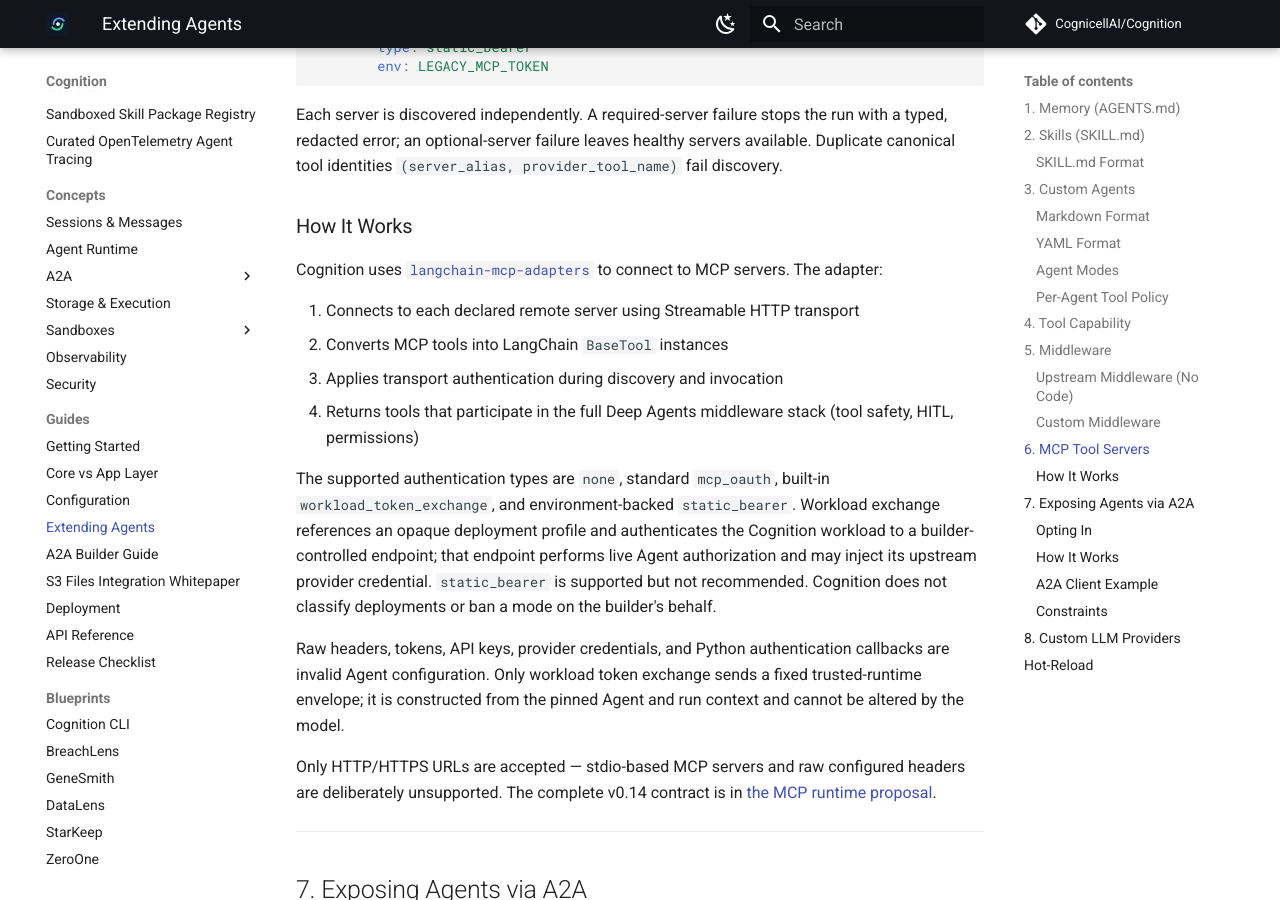
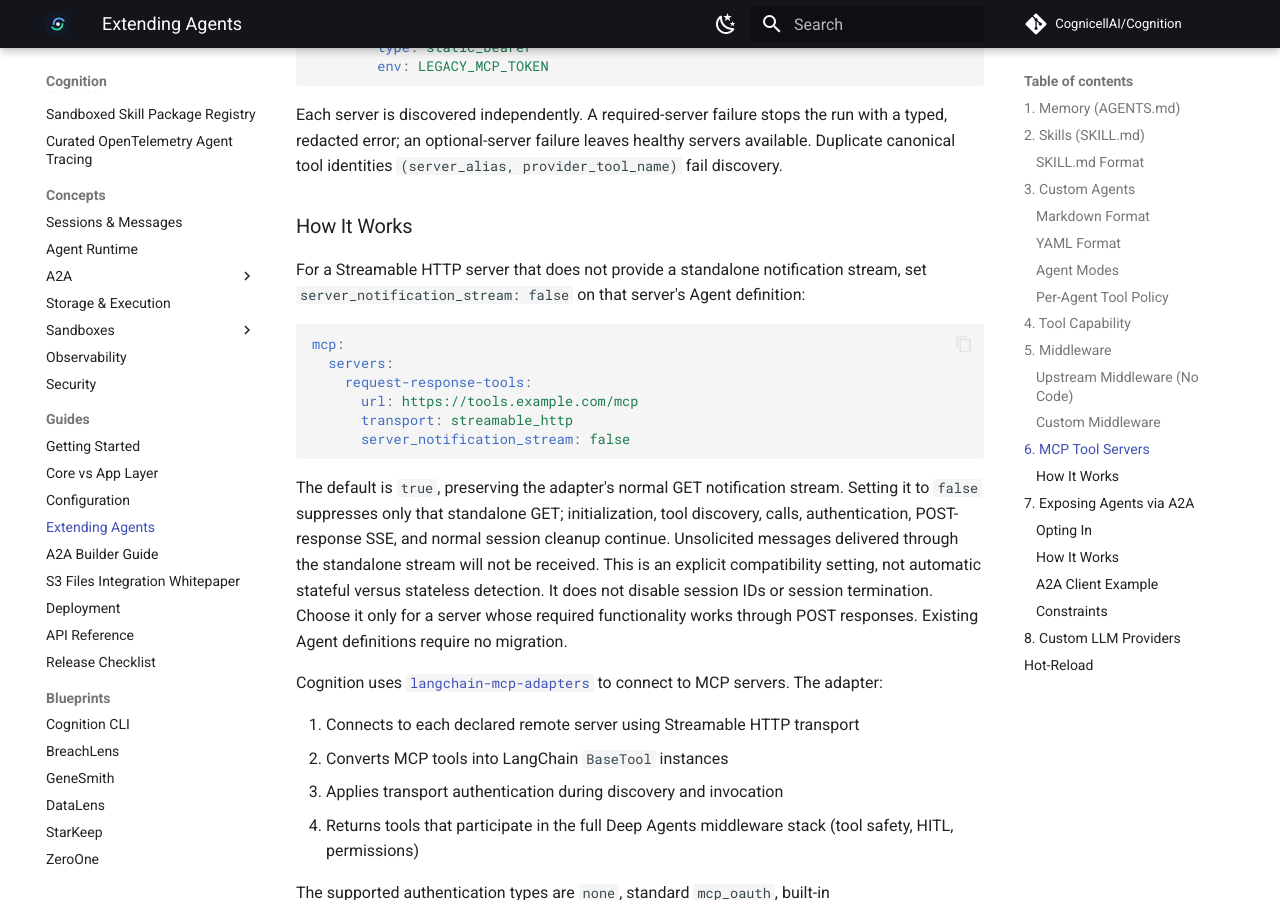
Before and after one commit to CognicellAI/Cognition, an MkDocs documentation site: the page built from docs/guides/extending-agents.md, in a window 1280 px wide and 900 px high, scrolled down 7289 px. Built offline with MkDocs 1.6.1 and Material for MkDocs 9.7.7, drawn with Linux system fonts in a browser that asks for light colours; comment, search, counter and statistics services are not loaded.

Commit message:
test: cover post-only MCP transport lifecycle

````diff
--- a/docs/guides/extending-agents.md
+++ b/docs/guides/extending-agents.md
@@ -323,6 +323,27 @@ servers available. Duplicate canonical tool identities
 
 ### How It Works
 
+For a Streamable HTTP server that does not provide a standalone notification
+stream, set `server_notification_stream: false` on that server's Agent definition:
+
+```yaml
+mcp:
+  servers:
+    request-response-tools:
+      url: https://tools.example.com/mcp
+      transport: streamable_http
+      server_notification_stream: false
+```
+
+The default is `true`, preserving the adapter's normal GET notification stream.
+Setting it to `false` suppresses only that standalone GET; initialization, tool
+discovery, calls, authentication, POST-response SSE, and normal session cleanup
+continue. Unsolicited messages delivered through the standalone stream will not
+be received. This is an explicit compatibility setting, not automatic stateful
+versus stateless detection. It does not disable session IDs or session termination.
+Choose it only for a server whose required functionality works through POST
+responses. Existing Agent definitions require no migration.
+
 Cognition uses [`langchain-mcp-adapters`](https://github.com/langchain-ai/langchain-mcp-adapters) to connect to MCP servers. The adapter:
 
 1. Connects to each declared remote server using Streamable HTTP transport
````
Also changed, not shown: CHANGELOG.md (+6 -0 lines), ROADMAP.md (+13 -0 lines), 1 other file.
